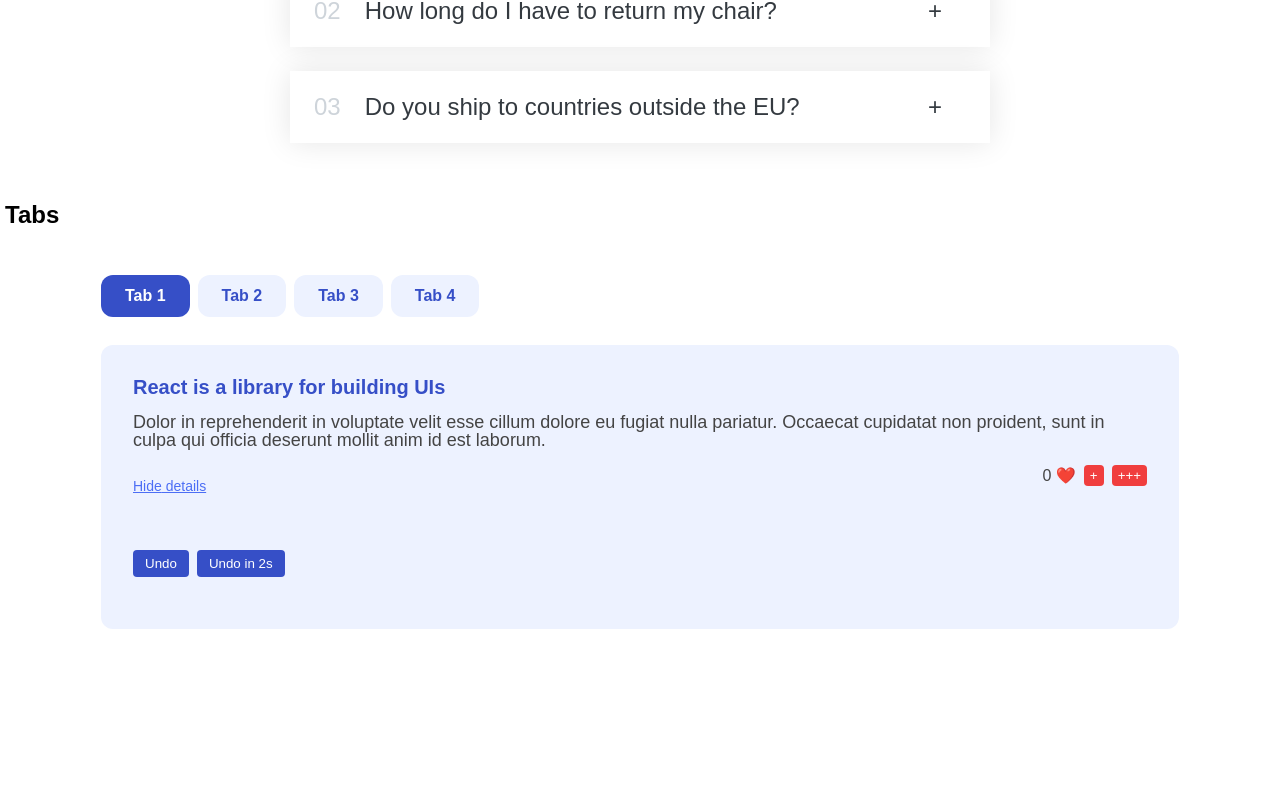
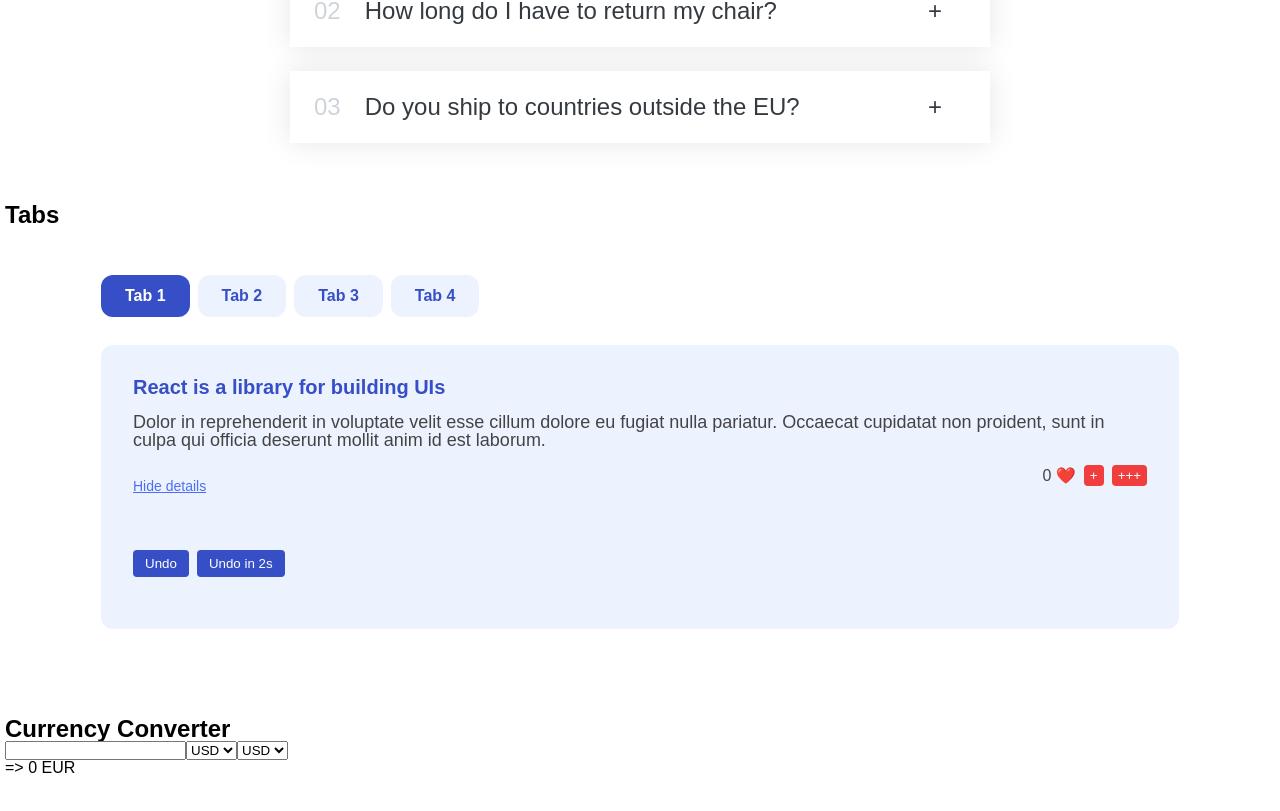
Before and after one commit to Lerik13/react-apps, a React (Create React App) app in the folder mix-components/: page / in a window 1280 px wide. Shown: the part 504-1315 px from the top of the page. Before the commit the page ends 1246 px from the top, so only its background shows below. Built offline with nearby package versions, Linux system fonts and the light colour scheme; no server answers.

Commit message:
mix-components: Currency Converter

```diff
--- a/mix-components/src/App.js
+++ b/mix-components/src/App.js
@@ -9,6 +9,7 @@ import Accordion from './components/Accordion';
 import './styles-tab.css';
 import { content as tab_content } from './data-tabs.js';
 import { Tabbed } from "./components/Tabbed.js";
+import CurrencyConverter from "./components/CurrencyConverter.js";
 
 function App() {
 	const [rate, setRate] = useState(0);
@@ -50,9 +51,6 @@ function App() {
 
 			<StarRating maxRating={5} messages={["Terrible", "Bad", "Okay", "Good", "Amazing"]} onSetRating={setRate} />
 			your rate is {rate}
-			{/*
-			<StarRating maxRating={5} size={24} color="red" className="test" defaultRating={3} />
-			*/}
 		</div>
 
 		<div>
@@ -64,6 +62,11 @@ function App() {
 			<h2>Tabs</h2>
 			<Tabbed content={tab_content} />
 		</div>
+
+		<div>
+			<h2>Currency Converter</h2>
+			<CurrencyConverter />
+		</div>
 	</>);
 }
 
--- /dev/null
+++ b/mix-components/src/components/CurrencyConverter.js
@@ -0,0 +1,56 @@
+import { useState, useEffect } from "react";
+// `https://api.frankfurter.app/latest?amount=100&from=EUR&to=USD`
+
+const CurrencyConverter = () => {
+	const [amount, setAmount] = useState(10);
+	const [fromCur, setFromCur] = useState("USD");
+	const [toCur, setToCur] = useState("EUR");
+	const [output, setOutput] = useState(0);
+	const [isLoading, setIsLoading] = useState(false);
+
+	useEffect(() => {
+		async function convert() {
+			try {
+				const res = await fetch(
+					`https://api.frankfurter.app/latest?amount=${amount}&from=${fromCur}&to=${toCur}`
+				)
+
+				if (!res.ok) {
+					setOutput(amount);
+					throw new Error("Something went wrong with fetching");
+				}
+
+				const data = await res.json();
+				setOutput(data.rates[toCur]);
+				} catch (error) {
+					console.log(error.message)
+				}
+		}
+
+		if (fromCur === toCur) return setOutput(amount);
+		convert();
+	}, [amount, fromCur, toCur]);
+
+	return (
+		<div>
+			<input type="text" amount={amount} onChange={(e) => setAmount(e.target.value)} />
+			<select amount={fromCur} onChange={(e) => setFromCur(e.target.amount)}>
+				<option amount="USD">USD</option>
+				<option amount="EUR">EUR</option>
+				<option amount="CAD">CAD</option>
+				<option amount="INR">INR</option>
+			</select>
+			<select amount={toCur} onChange={(e) => setToCur(e.target.amount)}>
+				<option amount="USD">USD</option>
+				<option amount="EUR">EUR</option>
+				<option amount="CAD">CAD</option>
+				<option amount="INR">INR</option>
+			</select>
+			<p>
+				=> {output} {toCur}
+			</p>
+		</div>
+	)
+}
+
+export default CurrencyConverter
```
